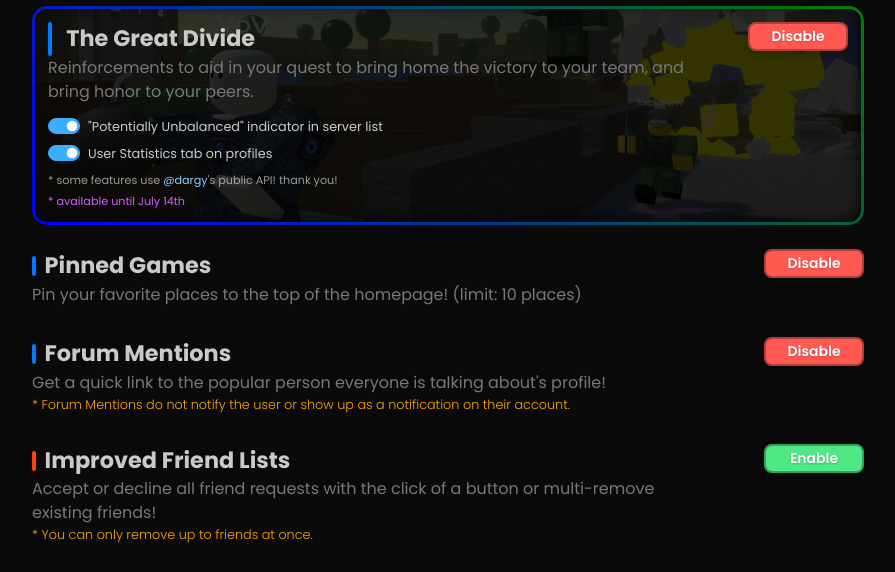
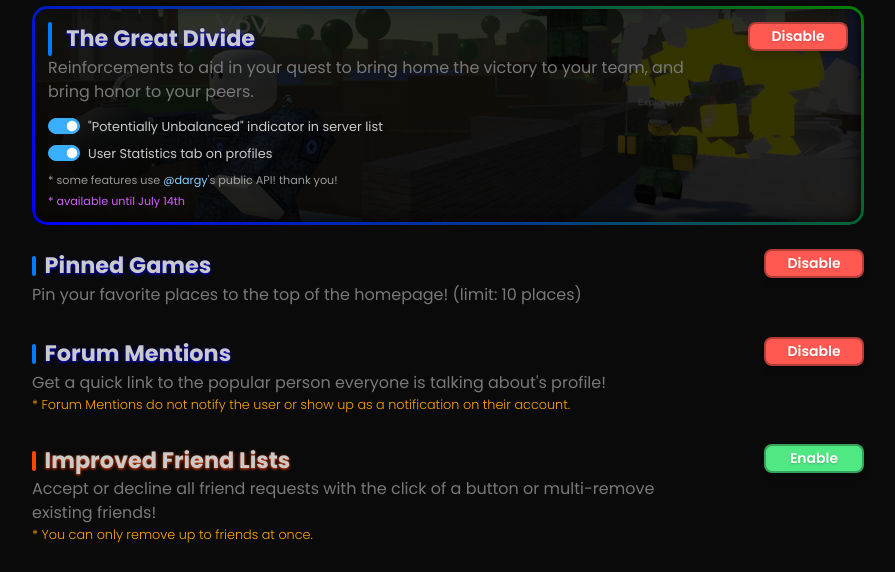
Before and after one commit to indexxing/PolyPlus, a browser extension: page settings.html in a window 1280 px wide. Shown: the part 217-789 px from the top of the page, without its empty margins (192-1087 px from the left). Drawn offline with Linux system fonts and the light colour scheme.

Commit message:
minor: setting name text-shadow

```diff
--- a/css/settings.css
+++ b/css/settings.css
@@ -118,7 +118,9 @@ dialog .modal-body p:first-child {
 }
 
 .setting-container.enabled .indicator { background-color: #007bff;}
+.setting-container.enabled .title { text-shadow: 0px 1px 3px blue; }
 .setting-container.disabled .indicator { background-color: orangered; }
+.setting-container.disabled .title { text-shadow: 0px 1px 3px orangered; }
 
 .limited-time {
     background: transparent;
```
